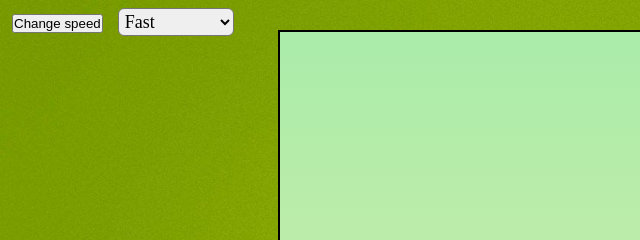
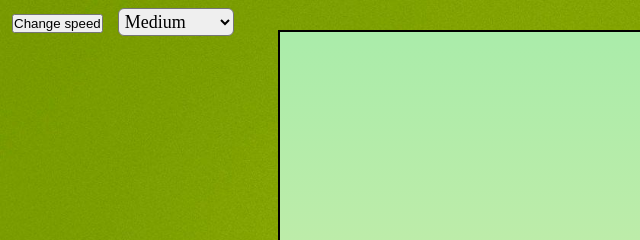
Before and after one commit to Muskan-1813/Snake-mania, a plain HTML site: page index.html in a window 1280 px wide. Shown: the top 240 px of the page, 0-640 px from the left. Drawn offline with Linux system fonts and the light colour scheme; a web font is replaced by a local one.

Commit message:
Update index.html

```diff
--- a/index.html
+++ b/index.html
@@ -15,8 +15,8 @@
        <select id="speedSelect">
        <option class="option" value="5">Turtle Mode</option>
        <option class="option" value="10">Slow</option>
-       <option class="option" value="15" selected>Mid</option>
-       <option class="option" value="20" selected>Fast</option>
+       <option class="option" value="15" selected>Medium</option>
+       <option class="option" value="20" >Fast</option>
        <option class="option" value="25">Turbo</option>
       </select>
  </div>
```
